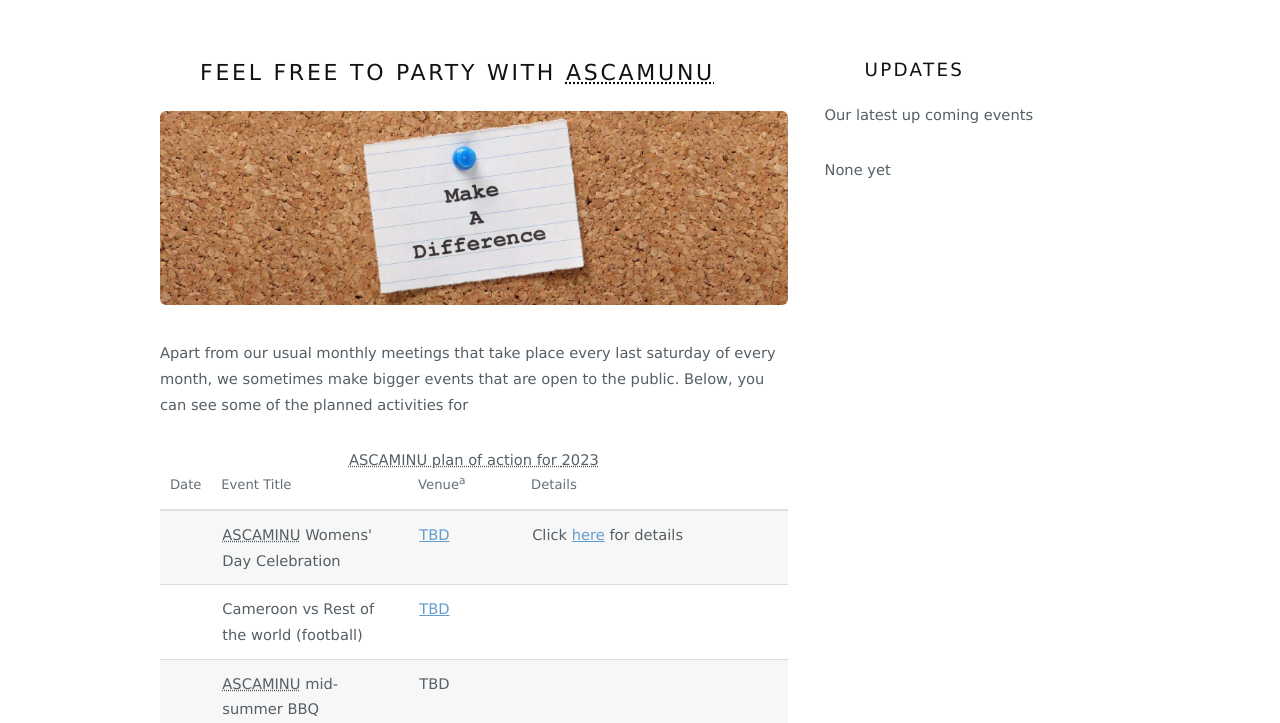
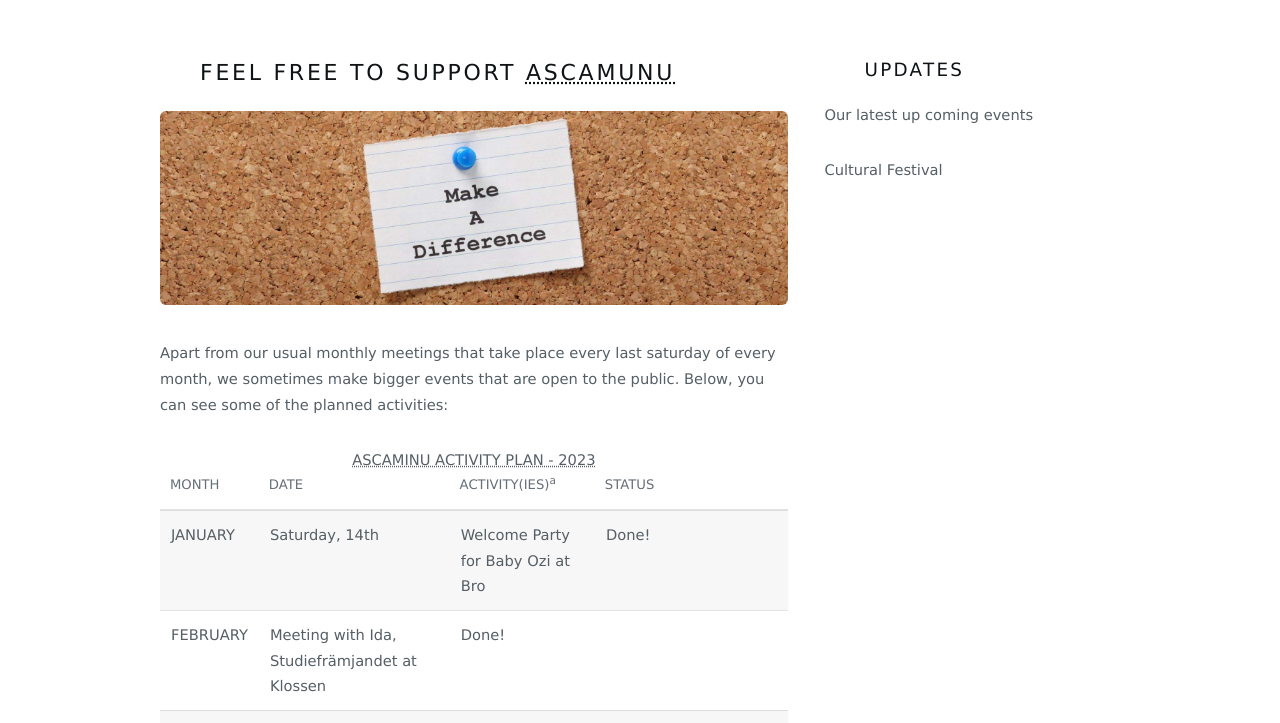
Before and after one commit to ascaminu/ascaminu.github.io, a website: page projects.html in a window 1280 px wide. Shown: the part 219-942 px from the top of the page. Drawn offline with Linux system fonts and the light colour scheme.

Commit message:
Update projects.html
Jan and feb calendar of activities

```diff
--- a/projects.html
+++ b/projects.html
@@ -69,36 +69,35 @@
 			<div class="row">
 				<div class="8u" >
 				    <section>
-                                <h2> Feel free to party with <abbr title="Association of Cameroonians in Umeå">ASCAMUNU</abbr></h2>
-                             <a href="support.html" class="image fit"><img
-                                     src="images/support_us.jpg" alt="ascaminu support image" /></a>
+					<h2> Feel free to support <abbr title="Association of Cameroonians in Umeå">ASCAMUNU</abbr></h2>
+				    	 <a href="support.html" class="image fit"><img src="images/support_us.jpg" alt="ascaminu support image" /></a>
 
 					   <p>
 						    Apart from our usual monthly meetings that take place every last saturday of every month, we sometimes make bigger events
-                                    that are open to the public. Below, you can see some of the planned activities for </p>
-                                   <table>
-                                   <caption><abbr title="Association of Cameroonians in Umeå">ASCAMINU plan of action for <span
+						    that are open to the public. Below, you can see some of the planned activities:
+					   </p>
+					<table class="table table-striped">
+						<caption><abbr title="Association of Cameroonians in Umeå">ASCAMINU ACTIVITY PLAN - <span
 						id="year"></span></abbr></caption>
 						<thead>
 							<tr>
-                                            <th>Date</th>
-                                            <th>Event Title</th>
-                                            <th>Venue<sup id="venuNote">a</sup></th>
-                                            <th>Details</th>
+							    <th>MONTH</th>
+							    <th>DATE</th>
+							    <th>ACTIVITY(IES)<sup>a</sup></th>
+							    <th>STATUS</th>
 							</tr>
 						</thead>
 						<tbody>
 							<tr>
-                                        <td><time datetime="#"><span id="year"></span></time></td>
-                                        <td><abbr title="Association of Cameroonians in Umeå">ASCAMINU</abbr> Womens' Day Celebration</td>
-                                        <td><a href="#">TBD</a></td>
-                                        <td> Click
-                                        <a href="ascaminu-Womens-Day.html">here</a> for details</td>
+								<td>JANUARY</td>
+								<td>Saturday, 14th</td>
+								<td>Welcome Party for Baby Ozi at Bro</td>
+								<td> Done!</td>
 							</tr>
 							<tr>
-                                        <td><time datetime="#"><span id="year"></span></time></td>
-                                        <td>Cameroon vs Rest of the world (football)</td>
-                                        <td><a href="#">TBD</a></td>
+								<td>FEBRUARY</td>
+								<td>Meeting with Ida, Studiefrämjandet at Klossen</td>
+								<td> Done!</td>
 							</tr>
 							<tr>
 								<td><time datetime="#"><span id="year"></span></time></td>
@@ -144,13 +143,15 @@
 							</tr>
 						</tbody>
 					</table>
-                                <p><sup> <a href="#venuNote"></a>a</sup> Because we do not have any fixed venue at our disposal, we usually book our venues close to the time of execution of a particular project/activity.
+					<p>
+						<sup> <a href="#venuNote"></a>a</sup> Because we do not have any fixed venue at our disposal, we usually book our venues close to the time of execution of a particular project/activity.
 					     So please, do help us if you have any
 					     suitable location at your disposal or
 					     one that you can direct us to. <br>
 					     <sup class="neverHappened">x</sup>
 					     These events never happened as planned
-                                     due to unforeseen circumstances</p>
+					     due to unforeseen circumstances
+					</p>
 
 				    </section>
 				</div>
@@ -159,15 +160,13 @@
 						<h3>Updates</h3>
 						<p>Our latest up coming events </p>
 						<ul class="actions">
-                                    <p>None yet</p>
+						    <p>Cultural Festival</p>
 						   <!-- <li><a
 							href="ascaminu-Womens-Day-2017.html"
 							class="button alt">Learn
 							More</a></li>-->
 						</ul>
 					</section>
-
-
 				</div>
 			</div>
 
```
Lines whose indentation alone changed are shown as unchanged.
